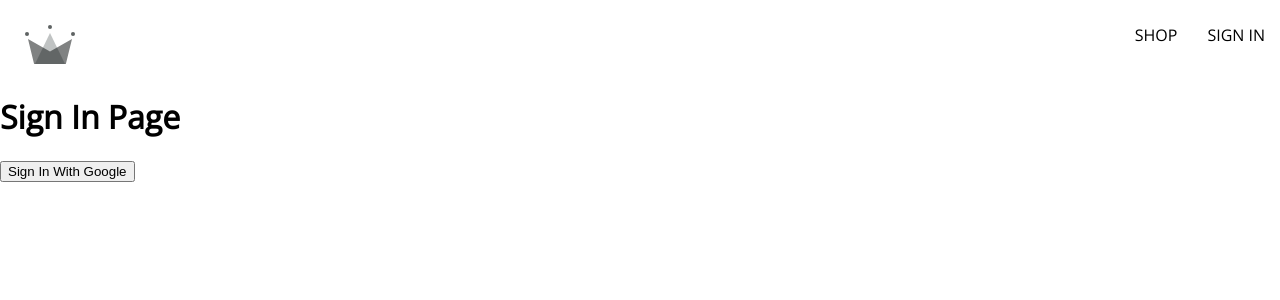
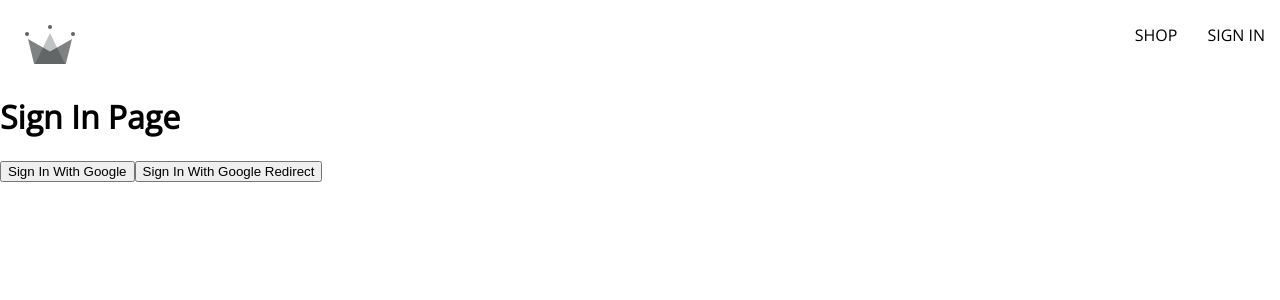
Before and after one commit to MonMaramba/crown2022-redux, a React (Create React App) app: page /sign-in in a window 1280 px wide. Shown: the top 300 px of the page. Built offline with nearby package versions, Linux system fonts and the light colour scheme.

Commit message:
added GoogleSignInWithRedirect and passed along results back to home page

```diff
--- a/src/routes/sign-in/sign-in.component.js
+++ b/src/routes/sign-in/sign-in.component.js
@@ -1,10 +1,21 @@
-import React from 'react';
+import { getRedirectResult } from 'firebase/auth';
+import React, { useEffect } from 'react';
 import {
   signInWithGooglePopup,
   createUserDocumentFromAuth,
+  signInWithGoogleRedirect,
+  auth,
 } from '../../utils/firebase.utils';
 
 const SignIn = () => {
+  useEffect(() => {
+    async function _getRedirectResult() {
+      const response = await getRedirectResult(auth);
+      console.log(response);
+    }
+    _getRedirectResult();
+  }, []);
+
   const logGoogleUser = async () => {
     const { user } = await signInWithGooglePopup();
     const userDocRef = await createUserDocumentFromAuth(user);
@@ -13,6 +24,9 @@ const SignIn = () => {
     <div>
       <h1>Sign In Page</h1>
       <button onClick={logGoogleUser}>Sign In With Google</button>
+      <button onClick={signInWithGoogleRedirect}>
+        Sign In With Google Redirect
+      </button>
     </div>
   );
 };
--- a/src/utils/firebase.utils.js
+++ b/src/utils/firebase.utils.js
@@ -27,6 +27,8 @@ provider.setCustomParameters({
 
 export const auth = getAuth();
 export const signInWithGooglePopup = () => signInWithPopup(auth, provider);
+export const signInWithGoogleRedirect = () =>
+  signInWithRedirect(auth, provider);
 
 // instantiating firestore to access database
 export const db = getFirestore();
```
